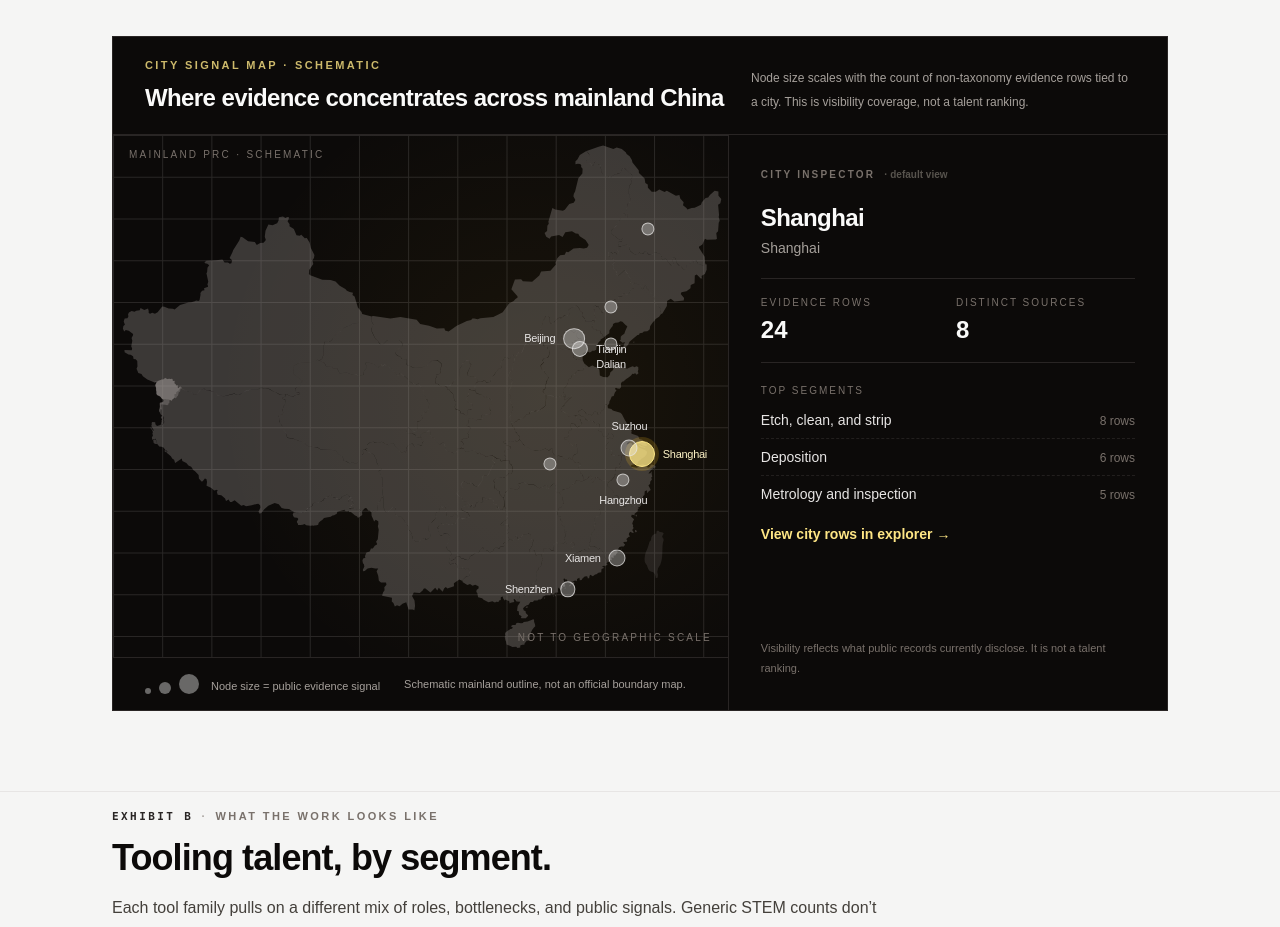
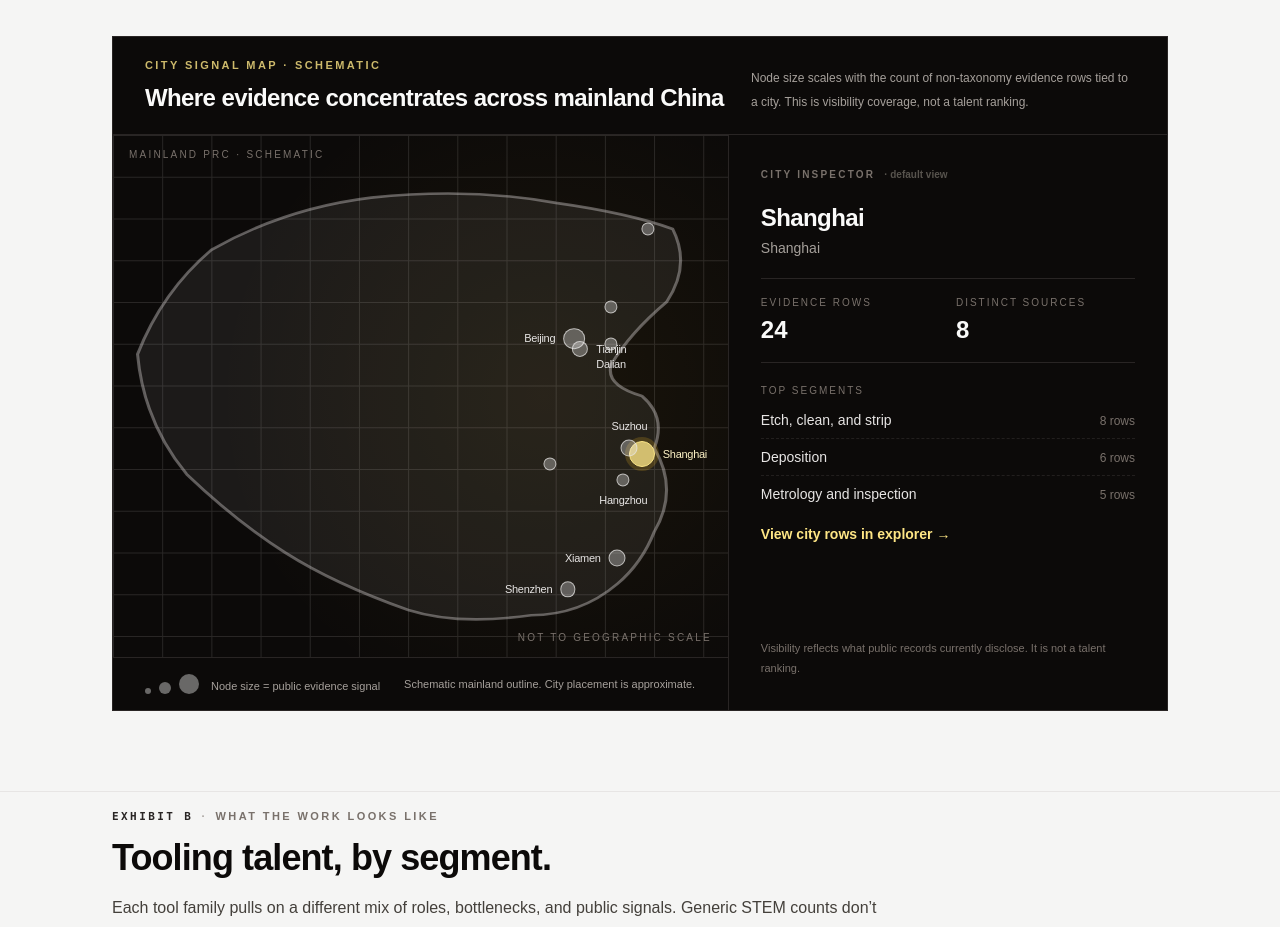
Before and after one commit to yippy141/china-semiconductor-tooling-talent-atlas, a Next.js app: page /monitor in a window 1280 px wide. Shown: the part 2640-3567 px from the top of the page. Built offline with nearby package versions, Linux system fonts and the light colour scheme.

Commit message:
fix the map without adding GIS

```diff
--- a/components/atlas/city-signal-map.tsx
+++ b/components/atlas/city-signal-map.tsx
@@ -154,7 +154,7 @@ export function CitySignalMap() {
               aria-hidden
               className="absolute inset-0 bg-no-repeat"
               style={{
-                backgroundImage: "url(/china-schematic.svg)",
+                backgroundImage: "url(/china-mainland-schematic.svg)",
                 backgroundSize: "100% 100%",
                 backgroundPosition: "center",
               }}
@@ -252,7 +252,7 @@ export function CitySignalMap() {
               />
               <span className="ml-1">Node size = public evidence signal</span>
             </span>
-            <span>Schematic mainland outline, not an official boundary map.</span>
+            <span>Schematic mainland outline. City placement is approximate.</span>
           </div>
         </div>
 
```
Also changed, not shown: public/china-mainland-schematic.svg (added).
